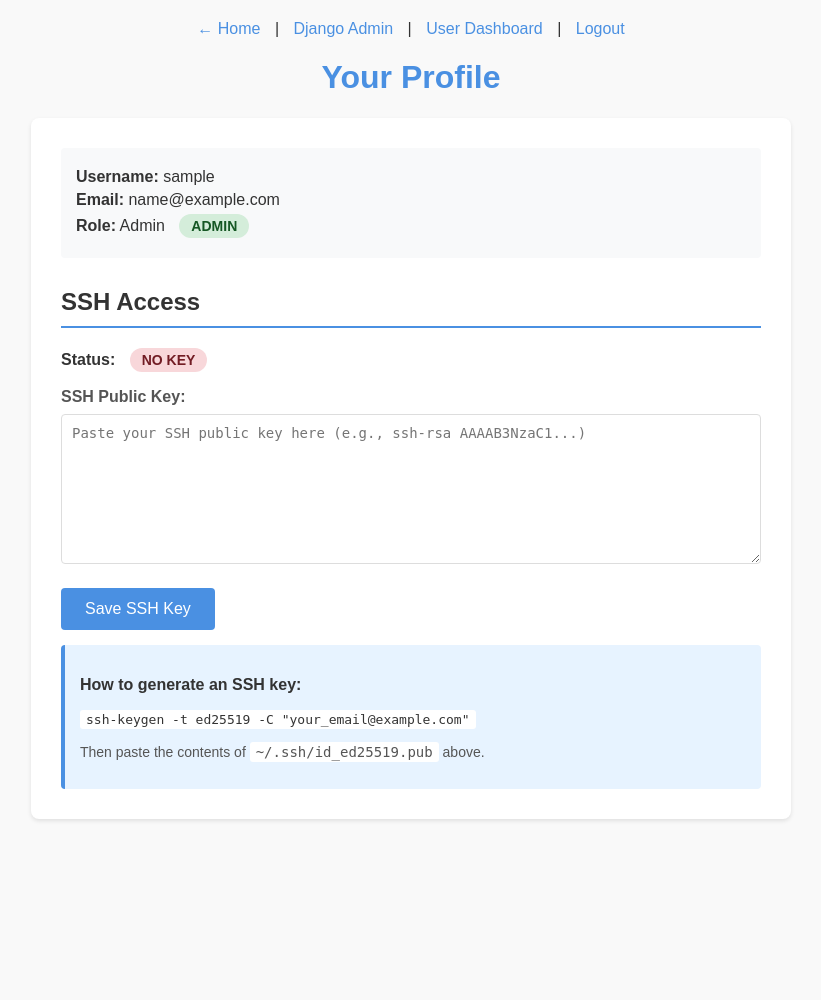
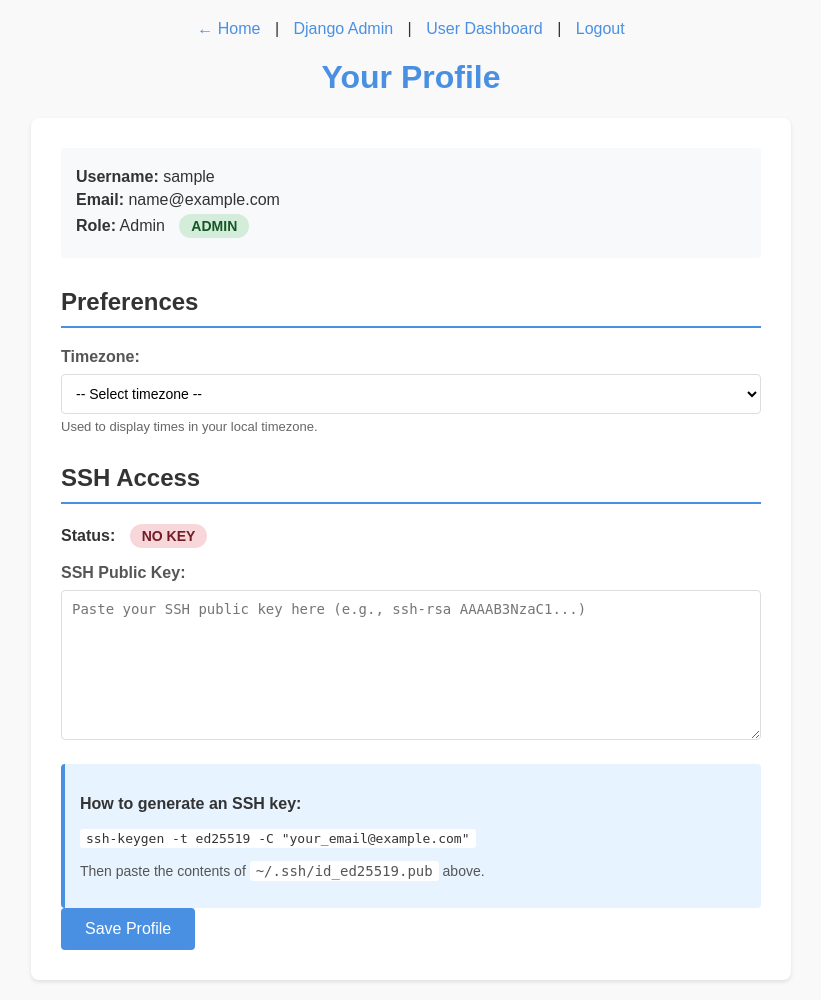
Before and after one commit to h4ks-com/h4kslanding, a Django app: page /profile/ in a window 1280 px wide. Shown: the whole page, without its empty margins (229-1050 px from the left). Before the commit the page ends 821 px from the top, so only its background shows below. Run offline with Django 5.2, Linux system fonts and the light colour scheme; the visitor is signed in with stand-in values (Sample User, id 1).

Commit message:
Allow user adding timezone

```diff
--- a/interface/webapp/models.py
+++ b/interface/webapp/models.py
@@ -76,6 +76,7 @@ class UserProfile(models.Model):
     user = models.OneToOneField(User, on_delete=models.CASCADE, related_name='profile')
     logto_sub = models.CharField(max_length=255, unique=True, blank=True, null=True)
     ssh_public_key = models.TextField(blank=True, help_text="SSH public key for h4ks.com access")
+    timezone = models.CharField(max_length=64, blank=True, default='', help_text="User's preferred timezone (e.g., America/New_York)")
     created_at = models.DateTimeField(auto_now_add=True)
     updated_at = models.DateTimeField(auto_now=True)
 
--- a/interface/webapp/templates/profile.html
+++ b/interface/webapp/templates/profile.html
@@ -71,6 +71,15 @@
             font-family: monospace;
             box-sizing: border-box;
             resize: vertical;
+        }
+        select {
+            width: 100%;
+            padding: 10px;
+            border: 1px solid #ddd;
+            border-radius: 4px;
+            font-size: 14px;
+            box-sizing: border-box;
+            background-color: white;
         }
         button {
             background-color: #4A90E2;
@@ -161,6 +170,23 @@
             {% endif %}
         </div>
 
+        <form id="profileForm">
+            {% csrf_token %}
+
+            <div class="section">
+                <h2>Preferences</h2>
+
+                <div class="form-group">
+                    <label for="timezone">Timezone:</label>
+                    <select id="timezone" name="timezone">
+                        <option value="">-- Select timezone --</option>
+                    </select>
+                    <p style="margin-top: 5px; font-size: 13px; color: #666;">
+                        Used to display times in your local timezone.
+                    </p>
+                </div>
+            </div>
+
             <div class="section">
                 <h2>SSH Access</h2>
 
@@ -173,8 +199,6 @@
                     {% endif %}
                 </p>
 
-            <form id="sshForm">
-                {% csrf_token %}
                 <div class="form-group">
                     <label for="ssh_public_key">SSH Public Key:</label>
                     <textarea
@@ -184,11 +208,6 @@
                         placeholder="Paste your SSH public key here (e.g., ssh-rsa AAAAB3NzaC1...)"
                     >{{ profile.ssh_public_key }}</textarea>
                 </div>
-
-                <button type="submit" id="saveButton">Save SSH Key</button>
-            </form>
-
-            <div id="result" class="result"></div>
 
                 {% if profile.has_ssh_key %}
                     <div class="ssh-instructions">
@@ -208,13 +227,68 @@
                     </div>
                 {% endif %}
             </div>
+
+            <button type="submit" id="saveButton">Save Profile</button>
+        </form>
+
+        <div id="result" class="result"></div>
     </div>
 
     <script>
-        document.getElementById('sshForm').addEventListener('submit', async function(e) {
+        const TIMEZONES = [
+            'UTC',
+            'America/New_York',
+            'America/Chicago',
+            'America/Denver',
+            'America/Los_Angeles',
+            'America/Anchorage',
+            'America/Sao_Paulo',
+            'America/Buenos_Aires',
+            'America/Mexico_City',
+            'America/Toronto',
+            'America/Vancouver',
+            'Europe/London',
+            'Europe/Paris',
+            'Europe/Berlin',
+            'Europe/Amsterdam',
+            'Europe/Rome',
+            'Europe/Madrid',
+            'Europe/Lisbon',
+            'Europe/Moscow',
+            'Europe/Istanbul',
+            'Asia/Dubai',
+            'Asia/Kolkata',
+            'Asia/Bangkok',
+            'Asia/Singapore',
+            'Asia/Hong_Kong',
+            'Asia/Shanghai',
+            'Asia/Tokyo',
+            'Asia/Seoul',
+            'Australia/Sydney',
+            'Australia/Melbourne',
+            'Australia/Perth',
+            'Pacific/Auckland',
+            'Pacific/Honolulu',
+        ];
+
+        const savedTimezone = '{{ profile.timezone|escapejs }}';
+        const timezoneSelect = document.getElementById('timezone');
+
+        TIMEZONES.forEach(tz => {
+            const option = document.createElement('option');
+            option.value = tz;
+            option.textContent = tz.replace(/_/g, ' ');
+            if (tz === savedTimezone) {
+                option.selected = true;
+            }
+            timezoneSelect.appendChild(option);
+        });
+
+        document.getElementById('profileForm').addEventListener('submit', async function(e) {
             e.preventDefault();
 
             const sshKey = document.getElementById('ssh_public_key').value.trim();
+            const timezone = document.getElementById('timezone').value;
             const saveButton = document.getElementById('saveButton');
             const result = document.getElementById('result');
 
@@ -224,6 +298,7 @@
             try {
                 const formData = new FormData();
                 formData.append('ssh_public_key', sshKey);
+                formData.append('timezone', timezone);
                 formData.append('csrfmiddlewaretoken', document.querySelector('[name=csrfmiddlewaretoken]').value);
 
                 const response = await fetch('{% url "profile" %}', {
--- a/interface/webapp/views.py
+++ b/interface/webapp/views.py
@@ -260,16 +260,18 @@ def profile(request):
 
     if request.method == 'POST':
         ssh_key = request.POST.get('ssh_public_key', '').strip()
+        user_timezone = request.POST.get('timezone', '').strip()
 
         if ssh_key and not validate_ssh_public_key(ssh_key):
             return JsonResponse({'error': 'Invalid SSH public key format'}, status=400)
 
         user_profile.ssh_public_key = ssh_key
+        user_profile.timezone = user_timezone
         user_profile.save()
 
         return JsonResponse({
             'success': True,
-            'message': 'SSH key updated successfully!'
+            'message': 'Profile updated successfully!'
         })
 
     template = loader.get_template('profile.html')
```
Also changed, not shown: interface/webapp/migrations/0003_add_timezone_to_userprofile.py (added). Lines whose indentation alone changed are shown as unchanged.
